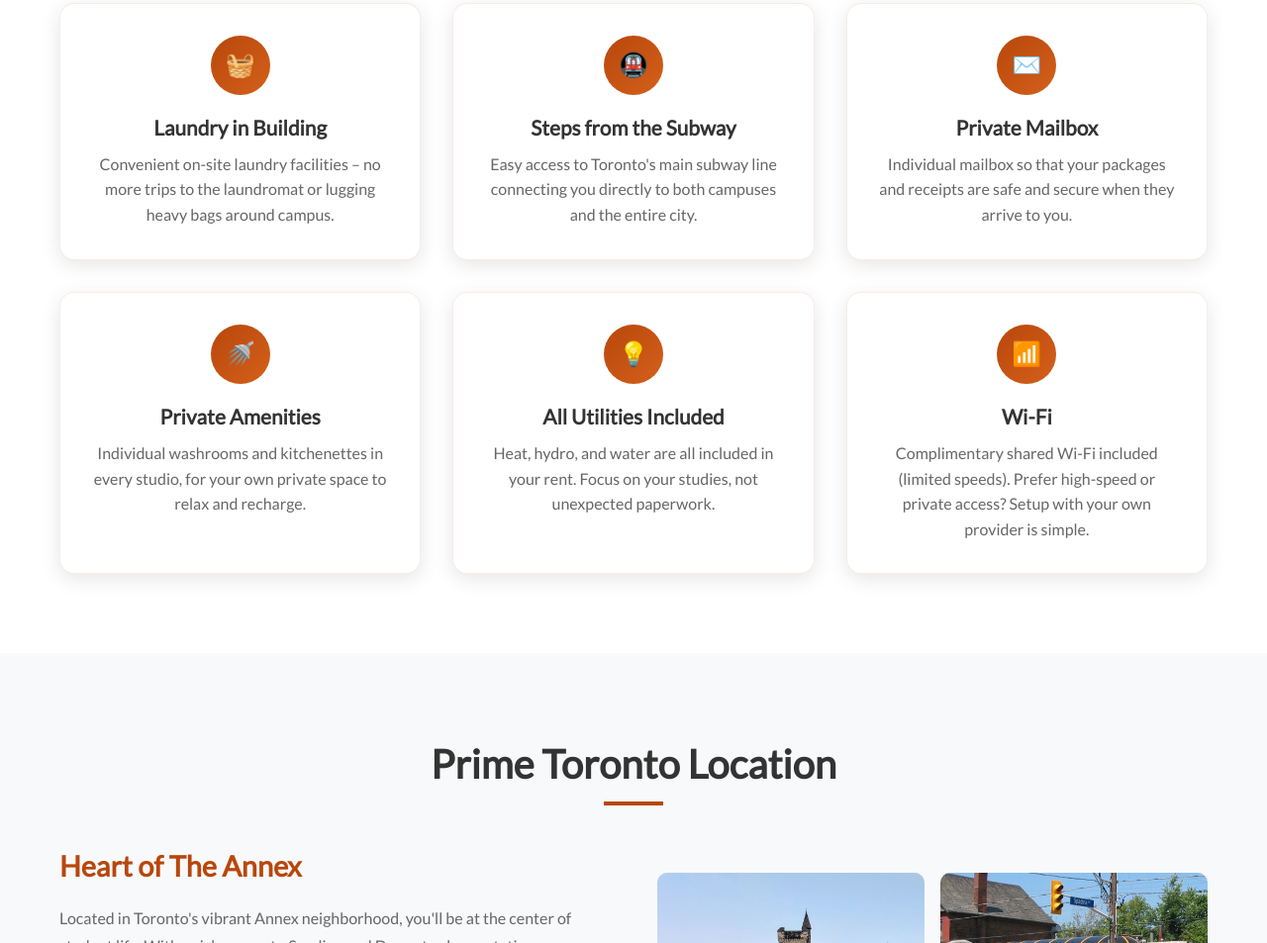
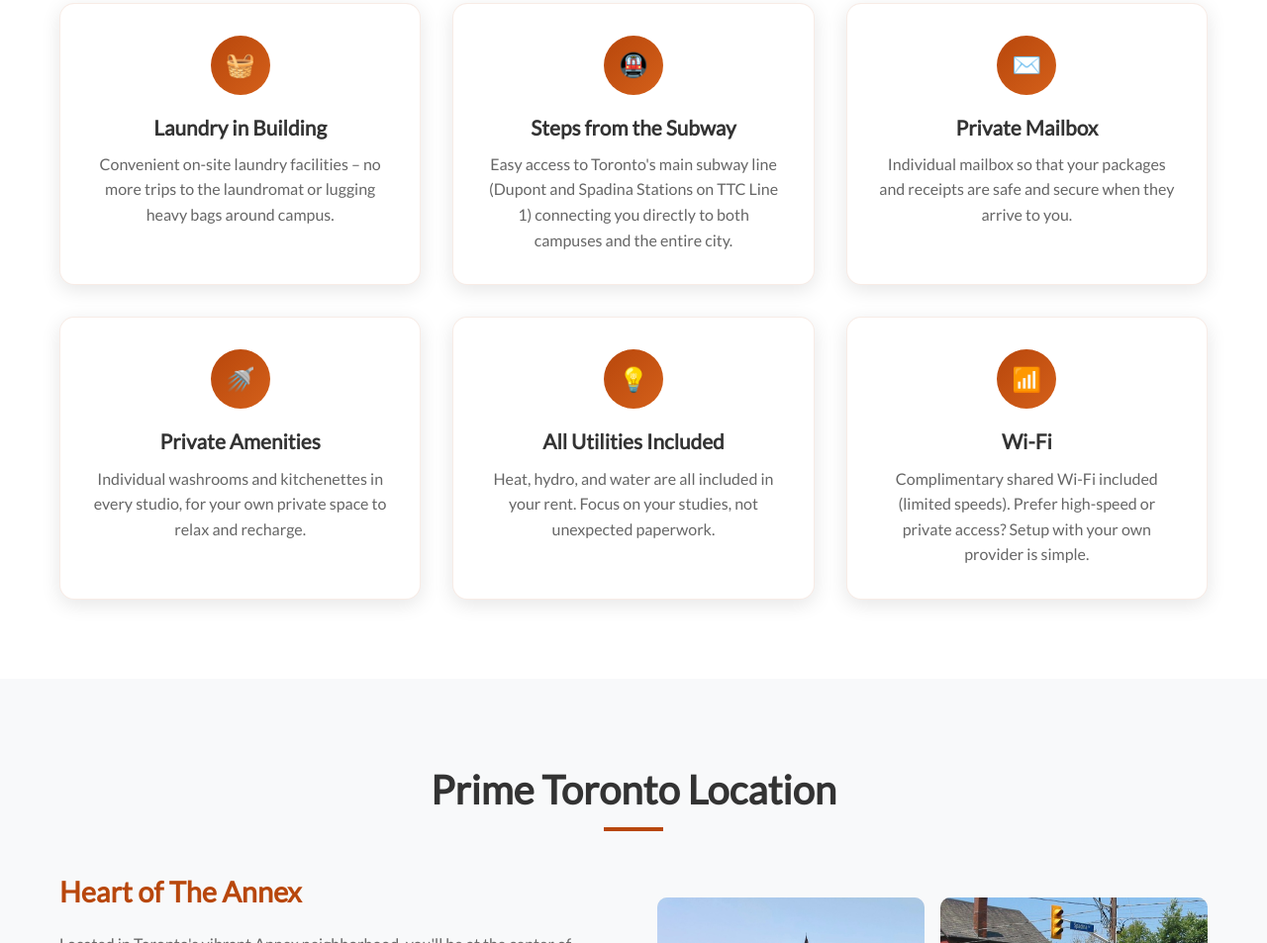
Before and after one commit to dolenzc/dolenzc.github.io, a plain HTML site: page index.html in a window 1280 px wide. Shown: the part 1519-2472 px from the top of the page at 99% size. Drawn offline with Linux system fonts and the light colour scheme.

Commit message:
slight update

```diff
--- a/index.html
+++ b/index.html
@@ -638,7 +638,7 @@
                 <div class="amenity-card fade-in">
                     <div class="amenity-icon">🚇</div>
                     <h3 class="amenity-title">Steps from the Subway</h3>
-                    <p class="amenity-description">Easy access to Toronto's main subway line connecting you directly to both campuses and the entire city.</p>
+                    <p class="amenity-description">Easy access to Toronto's main subway line (Dupont and Spadina Stations on TTC Line 1) connecting you directly to both campuses and the entire city.</p>
                 </div>
 
                 <div class="amenity-card fade-in">
```
